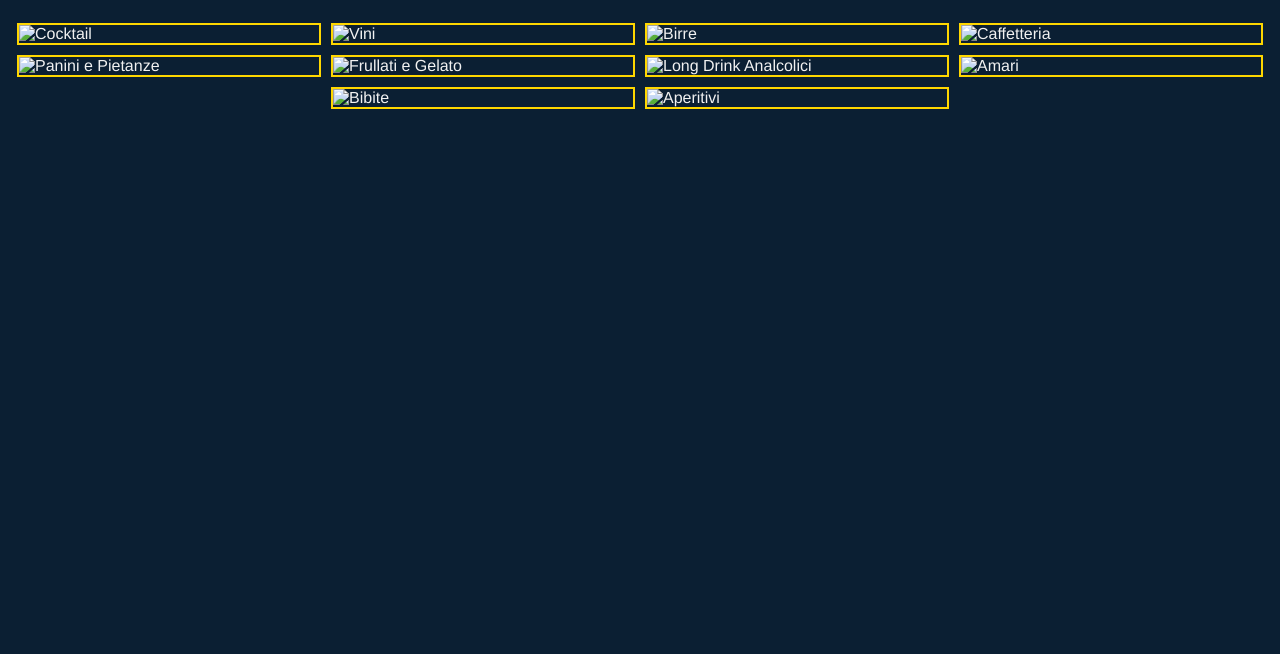
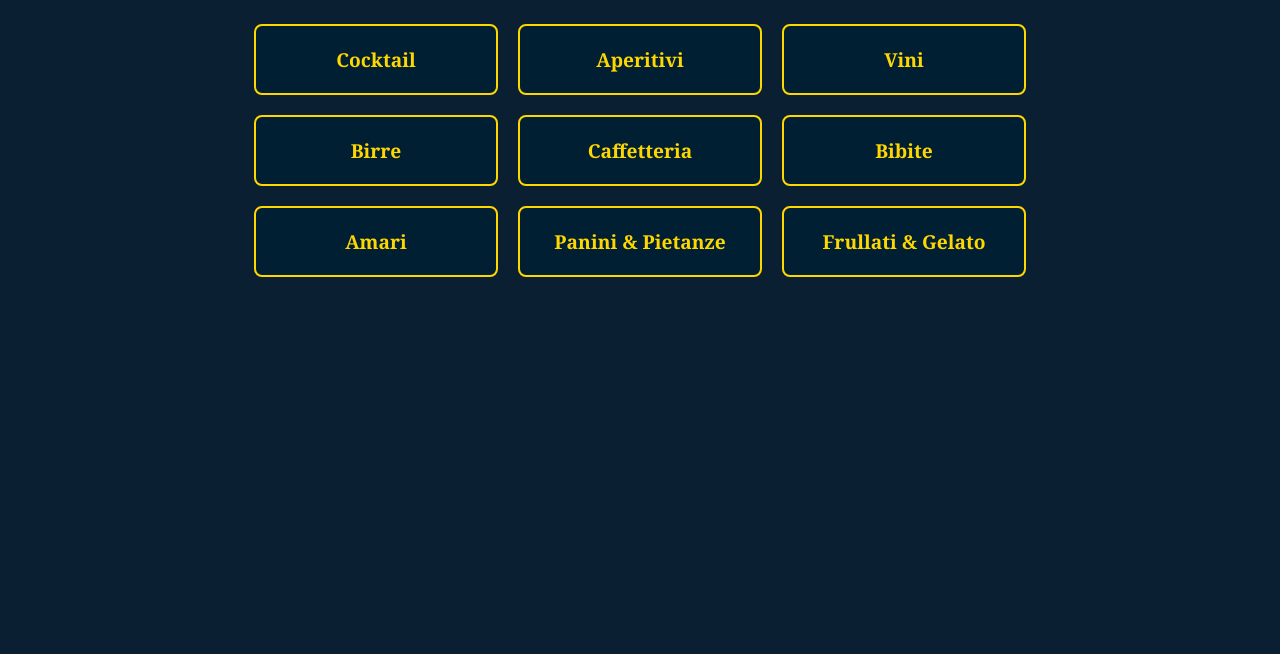
Before and after one commit to andru1607/Italyalbisano2.1, a plain HTML site: page menu.html in a window 1280 px wide. Shown: the part 146-800 px from the top of the page. Drawn offline with Linux system fonts and the light colour scheme.

Commit message:
Add files via upload

```diff
--- a/menu.html
+++ b/menu.html
@@ -1,28 +1,59 @@
 <!DOCTYPE html>
 <html lang="it">
 <head>
-  <meta charset="UTF-8" />
+  <meta charset="UTF-8">
   <title>Menù - Bar Italy</title>
-  <link rel="stylesheet" href="style.css"/>
+  <meta name="viewport" content="width=device-width, initial-scale=1.0">
+  <style>
+    body {
+      background-color: #0b1f33;
+      color: gold;
+      font-family: 'Georgia', serif;
+      text-align: center;
+      padding-top: 40px;
+    }
+    h1 {
+      font-size: 2.5em;
+      margin-bottom: 40px;
+    }
+    .menu-grid {
+      display: flex;
+      flex-wrap: wrap;
+      justify-content: center;
+      gap: 20px;
+      max-width: 900px;
+      margin: 0 auto;
+    }
+    .menu-item {
+      background-color: #001f33;
+      border: 2px solid gold;
+      border-radius: 8px;
+      padding: 20px;
+      width: 200px;
+      text-decoration: none;
+      color: gold;
+      font-weight: bold;
+      font-size: 1.2em;
+      transition: background-color 0.3s, color 0.3s;
+    }
+    .menu-item:hover {
+      background-color: gold;
+      color: #001f33;
+    }
+  </style>
 </head>
 <body>
-  <header>
-    <a href="index.html"><img src="Italy_Logo_Oro.png" alt="Logo" class="logo-small"/></a>
-    <h1>Menù</h1>
-  </header>
-  <main>
-    <div class="menu-gallery">
-      <img src="Menu_Cocktail.jpg" alt="Cocktail">
-      <img src="Menu_Vini.jpg" alt="Vini">
-      <img src="Menu_Birre.jpg" alt="Birre">
-      <img src="Menu_Caffetteria.jpg" alt="Caffetteria">
-      <img src="Menu_Panini.jpg" alt="Panini e Pietanze">
-      <img src="Menu_Frullati_Gelato.jpg" alt="Frullati e Gelato">
-      <img src="Menu_LongDrink_Analcolici.jpg" alt="Long Drink Analcolici">
-      <img src="Menu_Amari.jpg" alt="Amari">
-      <img src="Menu_Bibite.jpg" alt="Bibite">
-      <img src="Menu_Aperitivi.jpg" alt="Aperitivi">
-    </div>
-  </main>
+  <h1>Menù</h1>
+  <div class="menu-grid">
+    <a href="cocktail.html" class="menu-item">Cocktail</a>
+    <a href="aperitivi.html" class="menu-item">Aperitivi</a>
+    <a href="vini.html" class="menu-item">Vini</a>
+    <a href="birre.html" class="menu-item">Birre</a>
+    <a href="caffetteria.html" class="menu-item">Caffetteria</a>
+    <a href="bibite.html" class="menu-item">Bibite</a>
+    <a href="amari.html" class="menu-item">Amari</a>
+    <a href="panini.html" class="menu-item">Panini & Pietanze</a>
+    <a href="frullati.html" class="menu-item">Frullati & Gelato</a>
+  </div>
 </body>
 </html>
```
Also changed, not shown: index.html (+7 -7 lines).
